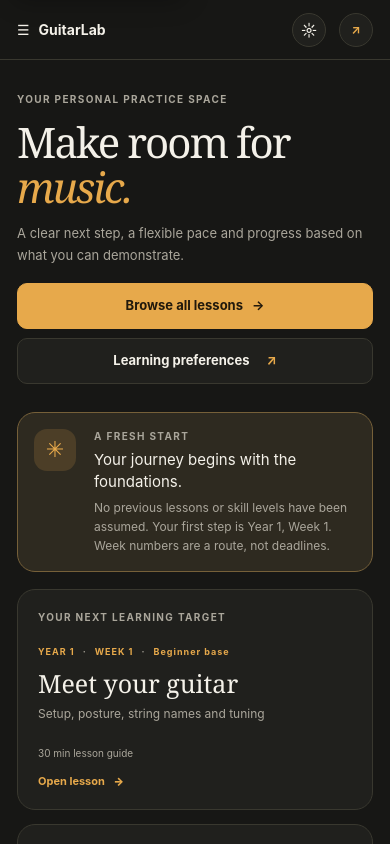
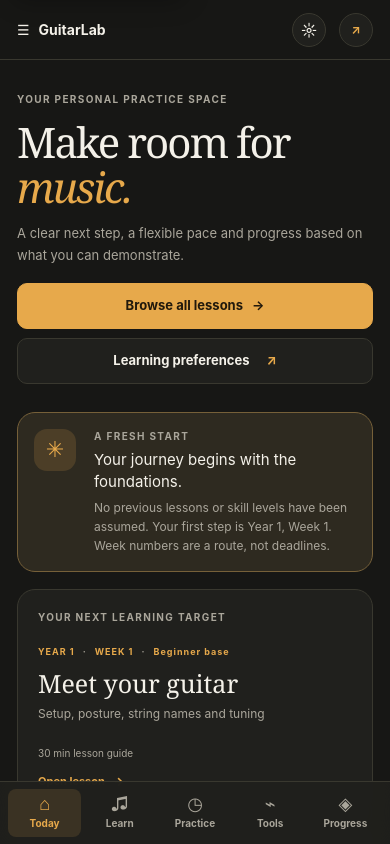
Before and after one commit to leenusdarnal/guitarlab, a SvelteKit app: page / in a window 390 px wide. Shown: the top 844 px of the page. Built offline with nearby package versions, Linux system fonts and the light colour scheme.

Commit message:
feat: add mobile bottom navigation and align catalog assertions

```diff
--- a/scripts/curriculum-browser-acceptance.mjs
+++ b/scripts/curriculum-browser-acceptance.mjs
@@ -90,7 +90,7 @@ try {
     await page.locator('.stats').innerText(),
     /48 specialist lessons/
   );
-  assert.match(await page.locator('.stats').innerText(), /152 total lessons/);
+  assert.match(await page.locator('.stats').innerText(), /152 lessons in total/);
 
   // Search, route and duration filters must make a specific lesson easy to find.
   const lessonSearch = page.getByRole('searchbox', { name: 'Search lessons' });
--- a/src/routes/+layout.svelte
+++ b/src/routes/+layout.svelte
@@ -120,6 +120,16 @@
   </header>
 {/if}
 
+{#if currentPath !== '/onboarding'}
+  <nav class="mobile-bottom-navigation" aria-label="Mobile primary navigation">
+    <a class:active={activeSection === 'today'} aria-current={activeSection === 'today' ? 'page' : undefined} href={resolve('/')}><span aria-hidden="true">⌂</span><small>Today</small></a>
+    <a class:active={activeSection === 'learn'} aria-current={activeSection === 'learn' ? 'page' : undefined} href={resolve('/learn')}><span aria-hidden="true">♫</span><small>Learn</small></a>
+    <a class:active={activeSection === 'practice'} aria-current={activeSection === 'practice' ? 'page' : undefined} href={resolve('/practice')}><span aria-hidden="true">◷</span><small>Practice</small></a>
+    <a class:active={activeSection === 'tools'} aria-current={activeSection === 'tools' ? 'page' : undefined} href={resolve('/tools')}><span aria-hidden="true">⌁</span><small>Tools</small></a>
+    <a class:active={activeSection === 'progress'} aria-current={activeSection === 'progress' ? 'page' : undefined} href={resolve('/skills')}><span aria-hidden="true">◈</span><small>Progress</small></a>
+  </nav>
+{/if}
+
 <div id="main-content" tabindex="-1">
   <slot />
 </div>
@@ -141,10 +151,23 @@
   .theme-toggle,.mobile-nav-trigger{min-height:42px;padding:8px 12px;border:1px solid var(--border);border-radius:9px;background:var(--surface);color:var(--text);font-size:12px;font-weight:750;cursor:pointer}
   .mobile-nav-trigger{display:none;align-items:center;gap:8px}
   .mobile-primary-navigation{display:grid;grid-template-columns:repeat(2,minmax(0,1fr));gap:5px;padding:8px 16px 16px;border-top:1px solid var(--border);background:var(--surface)}
+  .mobile-bottom-navigation{display:none}
   .mobile-primary-navigation a{display:flex;align-items:center;min-height:44px;padding:10px 12px;border-radius:8px;font-size:14px;font-weight:700;color:var(--text)}
   .mobile-primary-navigation a:hover,.mobile-primary-navigation a:focus-visible{background:var(--surface-raised)}
   .theme-toggle:focus-visible,.mobile-nav-trigger:focus-visible,.mobile-primary-navigation a:focus-visible{outline:3px solid var(--focus);outline-offset:3px}
   @media(max-width:920px){.global-nav-inner{gap:12px}.desktop-primary-navigation{gap:0}.desktop-primary-navigation a{padding-inline:8px;font-size:12px}}
-  @media(max-width:760px){.desktop-primary-navigation{display:none}.global-nav-inner{justify-content:space-between;min-height:60px}.mobile-nav-trigger{display:inline-flex}.theme-toggle{min-height:40px}}
+  @media(max-width:760px){
+    .desktop-primary-navigation{display:none}
+    .global-nav-inner{justify-content:space-between;min-height:60px}
+    .mobile-nav-trigger{display:inline-flex}
+    .theme-toggle{min-height:40px}
+    #main-content{padding-bottom:calc(76px + env(safe-area-inset-bottom))}
+    .mobile-bottom-navigation{position:fixed;left:0;right:0;bottom:0;z-index:220;display:grid;grid-template-columns:repeat(5,minmax(0,1fr));gap:2px;padding:7px 8px calc(7px + env(safe-area-inset-bottom));border-top:1px solid var(--border);background:color-mix(in srgb,var(--surface) 96%,transparent);backdrop-filter:blur(16px)}
+    .mobile-bottom-navigation a{display:flex;flex-direction:column;align-items:center;justify-content:center;gap:3px;min-width:0;min-height:48px;border-radius:8px;color:var(--muted)}
+    .mobile-bottom-navigation a>span{font-size:18px;line-height:1}
+    .mobile-bottom-navigation small{font-size:10px;font-weight:750}
+    .mobile-bottom-navigation a.active{background:color-mix(in srgb,var(--primary) 13%,var(--surface));color:var(--primary)}
+    .mobile-bottom-navigation a:focus-visible{outline:3px solid var(--focus);outline-offset:2px}
+  }
   @media(prefers-reduced-motion:reduce){.skip-link{transition:none}}
 </style>
```
